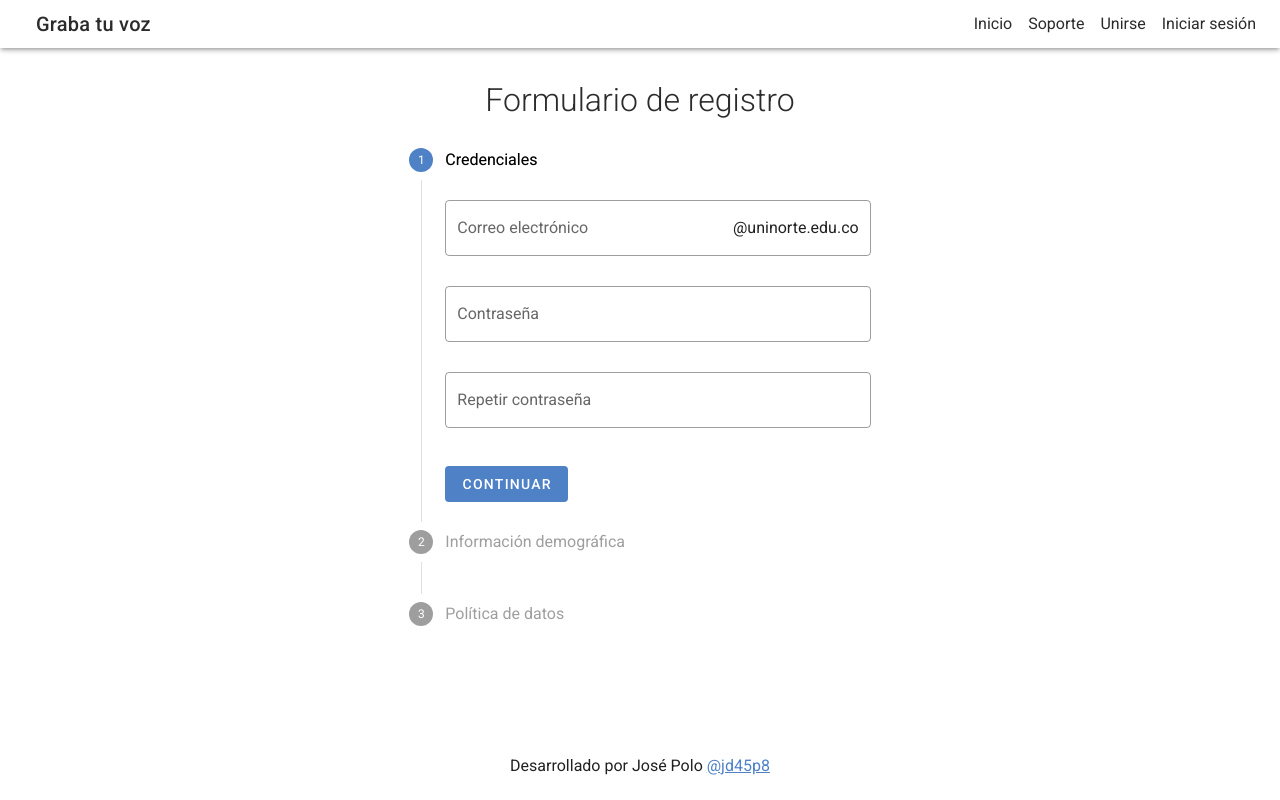
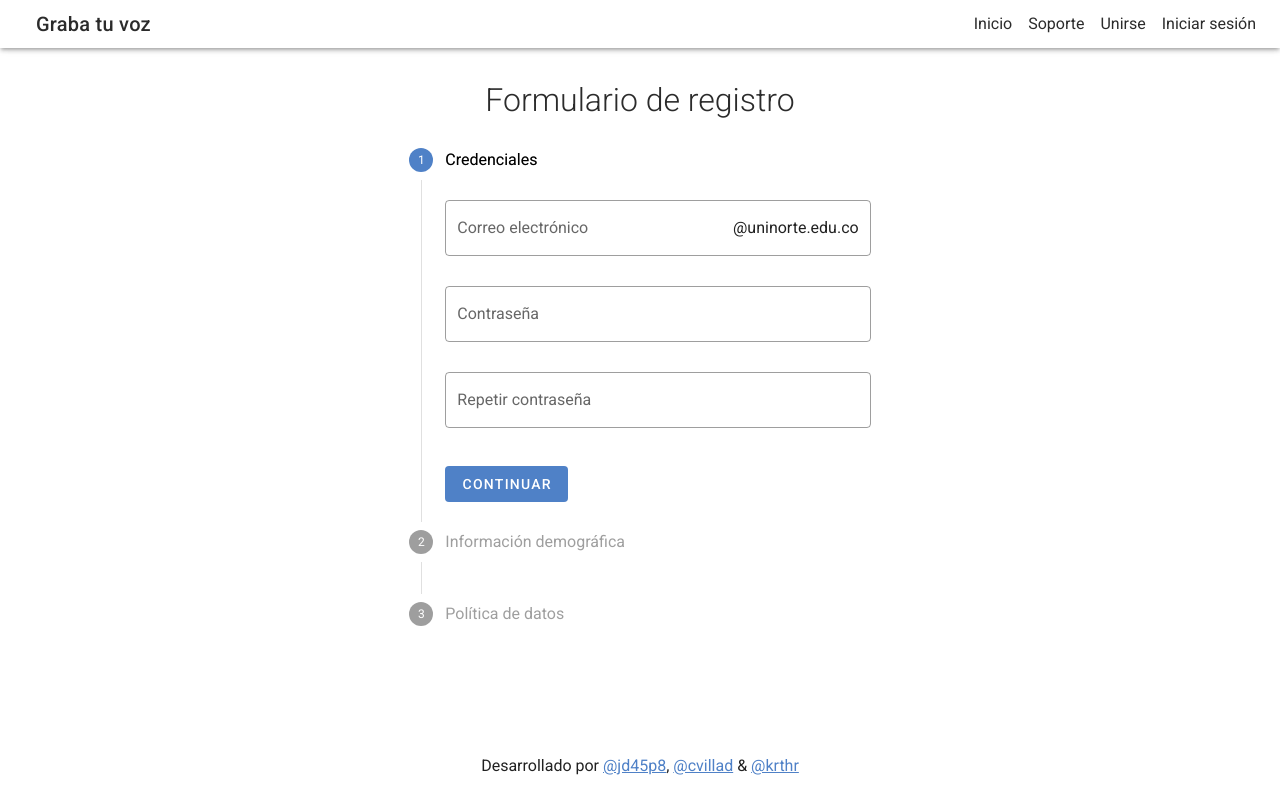
Before and after one commit to jd45p8/graba-tu-voz, a Vue app: page /join in a window 1280 px wide. Built offline with nearby package versions, Linux system fonts and the light colour scheme.

Commit message:
Se actualizó el pie de página.

```diff
--- a/src/App.vue
+++ b/src/App.vue
@@ -38,8 +38,10 @@
     </v-content>
     <v-footer color="white" class="justify-center">
       <p>
-        Desarrollado por José Polo
-        <a href="https://www.github.com/jd45p8">@jd45p8</a>
+        Desarrollado por
+        <a href="https://www.github.com/jd45p8">@jd45p8</a>,
+        <a href="https://www.github.com/cvillad">@cvillad</a> &
+        <a href="https://www.github.com/krthr">@krthr</a>
       </p>
     </v-footer>
   </v-app>
```
